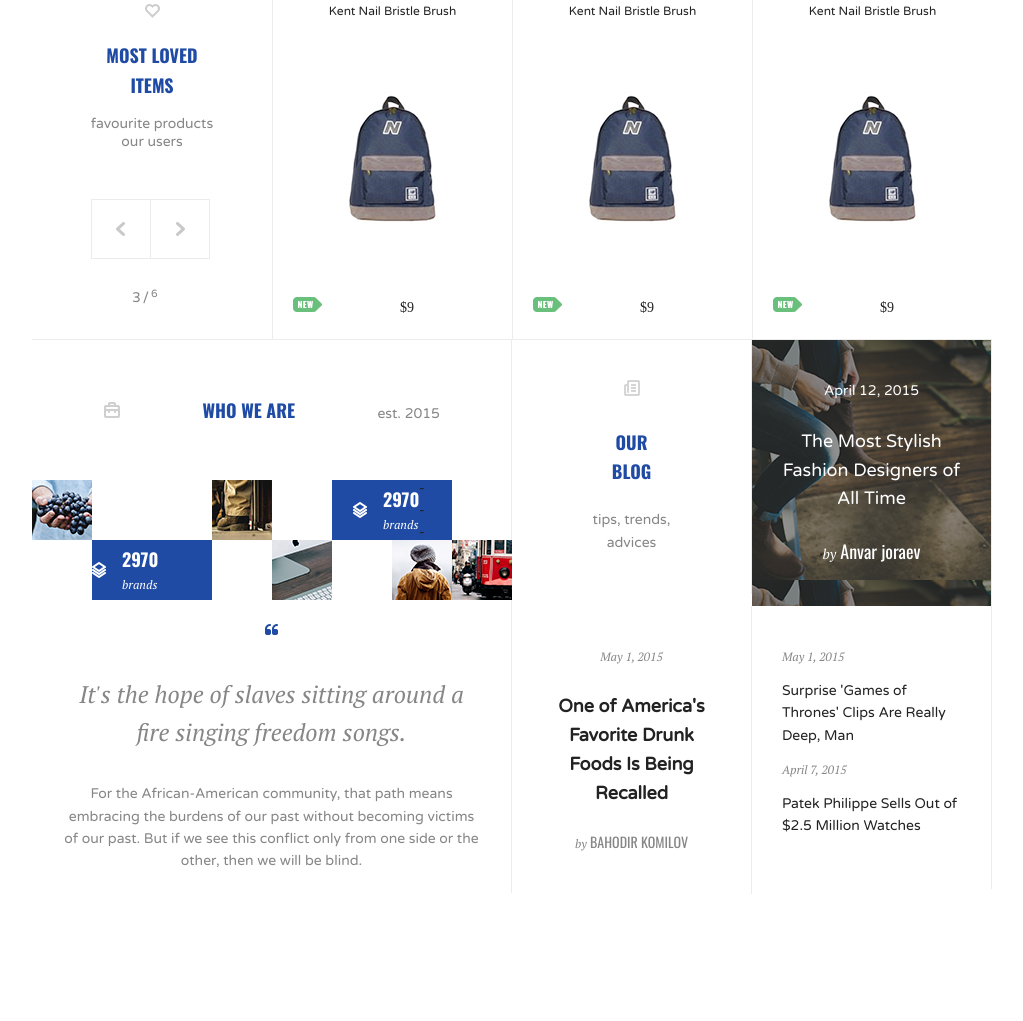
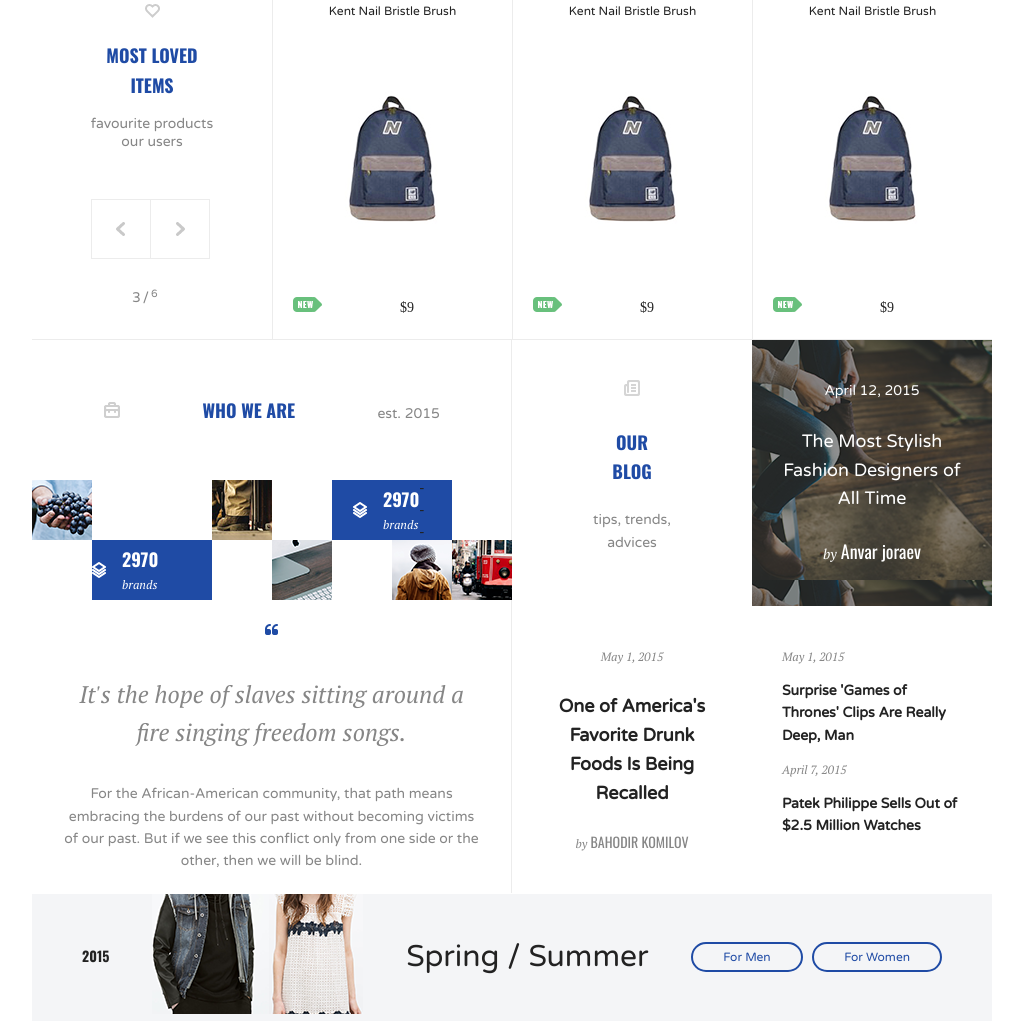
Before and after one commit to Mynik3D/Jersey, a plain HTML site: page index.html in a window 1280 px wide. Shown: the part 848-1869 px from the top of the page, without its empty margins (128-1151 px from the left). Before the commit the page ends 1742 px from the top, so only its background shows below. Drawn offline with nearby package versions, Linux system fonts and the light colour scheme; a script that the page names is missing.

Commit message:
banners block end

```diff
--- a/css/grid.min.css
+++ b/css/grid.min.css
@@ -19,6 +19,6 @@
 							margin: 0;
 							width: 240px!important;
 						}
-					/*	.grid_3{
-							width: 240px!important;
-						}*/
+					/*.grid_12{
+						margin: 0;
+					}*/
--- a/css/style.less
+++ b/css/style.less
@@ -57,7 +57,6 @@ body{
 	&__srch{
 			&__input{
 				border-radius: 30px;
-				background-color: #f6f6f6;
 				border: none;
 				width: 220px;
 				color: #868686;
@@ -69,7 +68,7 @@ body{
 			}
 			&__button{
 				       position: absolute;
-					    top: 38px;
+					    top: 30px;
 					    right: 210px;
 					    background: url(../images/search.png) no-repeat 2px;
 					    font-size: 0;
@@ -174,7 +173,7 @@ img{
 
 
 
-.banners{
+.banner{
 
 	&::after{
 		content: '';
@@ -511,7 +510,6 @@ img{
 									}
 
 										&__r__block{
-											border-right: 1px solid #ececec;
 
 											text-align: center;
 											 padding: 40px 30px;
@@ -586,7 +584,7 @@ img{
 											 		color: #222;
 												font-family: "Varela Round";
 												font-size: 14px;
-												font-weight: 400;
+												font-weight: 700;
 											 	}
 												span{
 													font-family: 'PT Serif', serif;
@@ -613,3 +611,55 @@ img{
 							}
 
 }
+
+
+.banners{
+	background: #f4f5f7;
+	    	&::after{
+		content: '';
+		clear: both;
+		display: block;
+	}
+	&__wrapp{
+		padding: 0 40px;
+		display: flex;
+	    flex-direction: row;
+	    justify-content: space-between;
+	    align-items: center;
+	}
+	    					&__years{
+	    						span{
+	    							font-size: 14px;
+		    						font-family: Oswald;
+		    						color: #222;
+		    						font-weight: bold;
+	    						}
+
+	    					}
+	    					&__zag{
+	    						h2{
+	    							font-size: 30px;
+		    						font-family: "Varela Round";
+		    						color: #222;
+		    						font-weight: normal;
+	    						}
+
+	    					}
+	    					&__links{
+
+	    						a{
+		    						font-size: 12px;
+		    						color: #1f4ba5;
+		    						font-family: "Varela Round";
+		    						font-weight: normal;
+	    							border: 2px solid #1f4ba5;
+	    							border-radius: 30px;
+	    							padding: 6px 30px;
+	    							text-decoration: none;
+	    							&:first-child{
+	    								margin-right: 6px;
+	    							}
+	    						}
+
+	    					}
+}
--- a/index.html
+++ b/index.html
@@ -30,19 +30,19 @@
 
 	<div class="header__menu">
 		<ul class="header__menu--s">
-		<li><a href=''>Men</a><i></i></li>
+		<li><a href='#'>Men</a><i></i></li>
 		<li class='divider'>
 			<img src="images/check.png" alt="check_pic">
 		</li>
-		<li><a href=''>Women</a><i></i></li>
+		<li><a href='#'>Women</a><i></i></li>
 		<li class='divider'>
 			<img src="images/check.png" alt="check_pic">
 		</li>
-		<li><a href=''>Kids</a><i></i></li>
+		<li><a href='#'>Kids</a><i></i></li>
 		<li class='divider'>
 			<img src="images/check.png" alt="check_pic">
 		</li>
-		<li><a href=''>Accessories</a><i></i></li>
+		<li><a href='#'>Accessories</a><i></i></li>
 		<li class='divider'>
 			<img src="images/check.png" alt="check_pic">
 		</li>
@@ -112,11 +112,11 @@
 </div>
 
 <div class="container_12">
-<div class="banners">
+<div class="banner">
 	<div class="grid_3 pull_6/">
-<div class="banners__item">
-	 <div class="banners__item-snic">
-	 <div class="banners__item__text">
+<div class="banner__item">
+	 <div class="banner__item-snic">
+	 <div class="banner__item__text">
       	<h4>Snickers</h4>
       	<p>New Hats for Every <br>Day</p>
 </div>
@@ -125,9 +125,9 @@
 	</div>
 
 	<div class="grid_3">
-<div class="banners__item">
-	 <div class="banners__item-boot">
-	 <div class="banners__item__text">
+<div class="banner__item">
+	 <div class="banner__item-boot">
+	 <div class="banner__item__text">
      	<h4>Boots</h4>
      	<p>Last Winter Sale <br> Boots 70% Discount</p>
 </div>
@@ -135,9 +135,9 @@
 </div>
 	</div>
  <div class="grid_6 push_3\">
-<div class="banners__item">
-	<div class="banners__item-whis">
-	<div class="banners__item__text-q">
+<div class="banner__item">
+	<div class="banner__item-whis">
+	<div class="banner__item__text-q">
       	<h4>Jeans</h4>
       	<p>Everything You <br> Need To Know <br> About Whiskey </p>
 </div>
@@ -331,7 +331,7 @@
 </div>
 	</div>
 	<div class="grid_4">
-		<div class="about-t__inf__r__block">
+		<div class="about-t__inf__r__block br-r">
 			<div class="about-t__inf__r__block--d">
 				<span>May 1, 2015</span>
 		<h2>
@@ -349,6 +349,28 @@
 </div>
 
 
+	<div class="container_12">
+		<div class="banners">
+		<div class="grid_12">
+			<div class="banners__wrapp">
+			<div class="banners__years">
+				<span>2015</span>
+			</div>
+			<div class="banners__img">
+				<img src="images/mnw.png" alt="man-and-women">
+			</div>
+			<div class="banners__zag">
+				<h2>Spring / Summer</h2>
+			</div>
+			<div class="banners__links">
+				<a href="#">For Men</a>
+				<a href="#">For Women</a>
+			</div>
+</div>
+		</div>
+		</div>
+	</div>
+
 
 
 <script type="text/javascript" src="js/jquery-3.2.1.min.js"></script>
```
Also changed, not shown: css/style.css, images/mnw.png (added).
